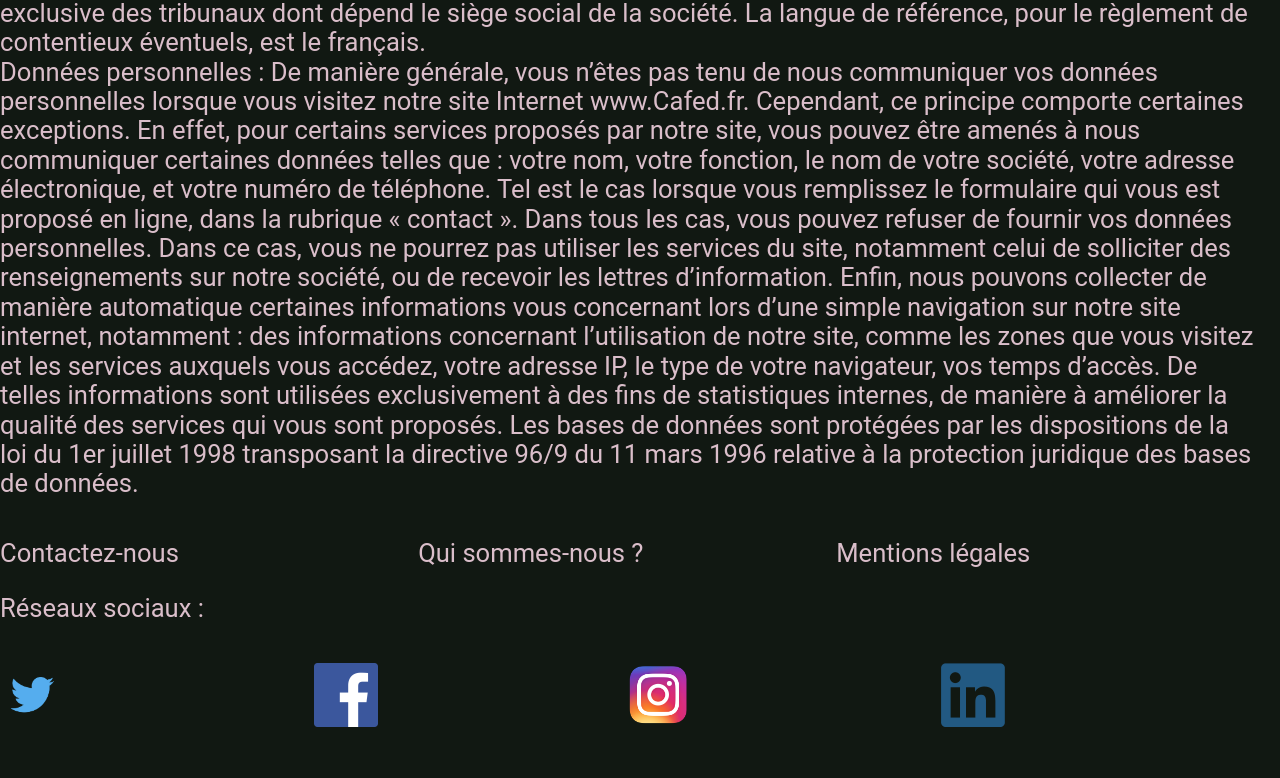
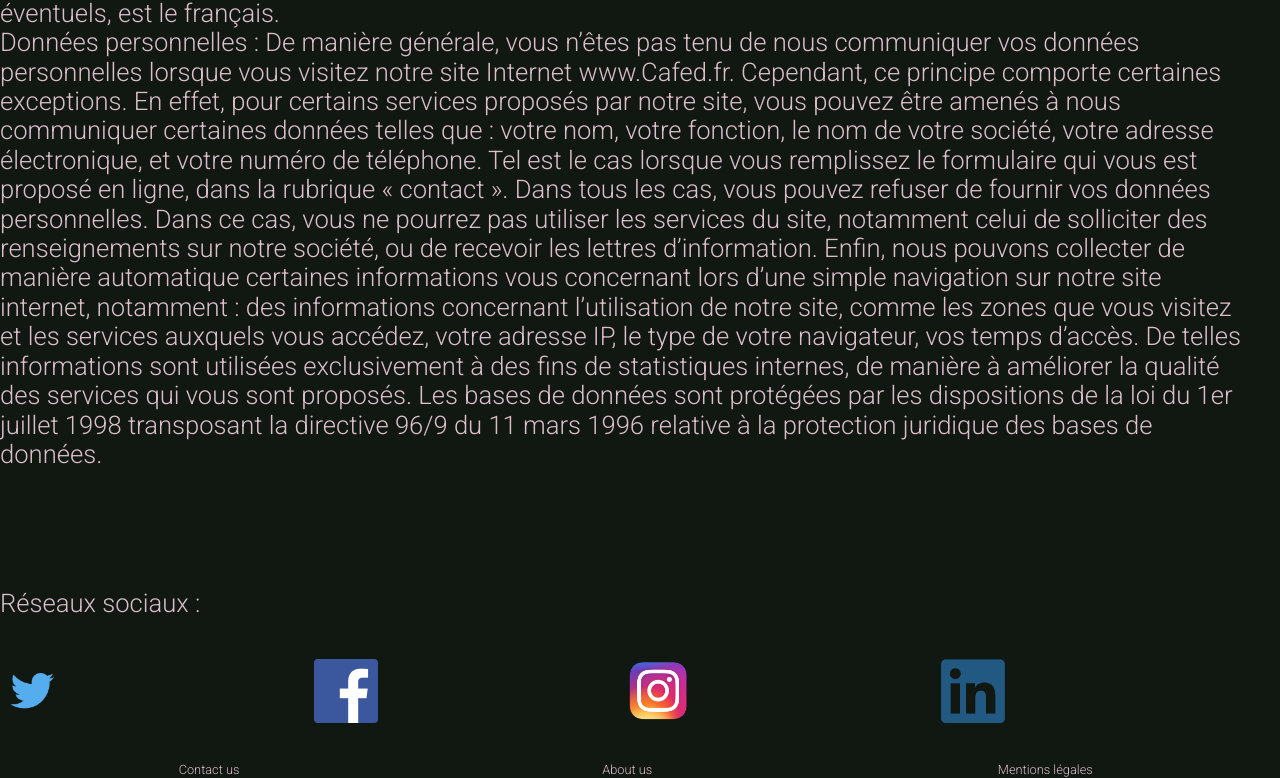
Before and after one commit to ECaffier/terredegeek, a website built with Parcel: page legal.html in a window 1280 px wide. Shown: the part 2567-3345 px from the top of the page. Before the commit the page ends 3294 px from the top, so only its background shows below. Built offline with nearby package versions, Linux system fonts and the light colour scheme.

Commit message:
fixing legal.html

```diff
--- a/legal.html
+++ b/legal.html
@@ -21,6 +21,12 @@
     <link rel="stylesheet" href="css/main.css">
 
     <meta name="theme-color" content="#fafafa">
+    <link rel="preconnect" href="https://fonts.gstatic.com">
+    <link href="https://fonts.googleapis.com/css2?family=Roboto:wght@300&display=swap" rel="stylesheet">
+    <link rel="preconnect" href="https://fonts.gstatic.com">
+    <link href="https://fonts.googleapis.com/css2?family=Libre+Baskerville:wght@700&family=Shadows+Into+Light&display=swap" rel="stylesheet">
+
+    <script src="https://kit.fontawesome.com/7e579ade86.js" crossorigin="anonymous"></script>
   </head>
 <!--my body contain all legal mention-->
 <body>
@@ -146,18 +152,18 @@
   </section>
 </main>
 <!-- my footer contain the twitter logo that send u to twitter, the mailto u also have in the header and the same "quisommesnous" link as in the header-->
-<footer>
-  <div class="footerMenu">
-    <a href="mailto:caffier.ed@gmail.com">Contactez-nous</a>
-    <a href ="quisommesnous.html">Qui sommes-nous ?</a>
-    <a href="legal.html">Mentions légales</a>
-  </div>
+<footer class="bottom">
   <p>Réseaux sociaux :</p>
   <div class="logoRsGlobal">
     <a href="https://twitter.com" target=_blank> <img class="logoRs" src="img/twitterlogo.png" alt="logo twitter"/></a>
     <a href="https://facebook.com" target=_blank> <img class="logoRs" src="img/facebooklogo.jpg" alt="logo facebook"/></a>
     <a href="https://instagram.com" target=_blank> <img class="logoRs" src="img/instalogo.png" alt="logo insta"/></a>
     <a href="https://linkedin.com" target=_blank> <img class="logoRs" src="img/linkedinlogo.jpg" alt="logo linkedin"/></a>
+  </div>
+  <div class="footerMenu">
+    <a class="footerSize" href="contactus.html">Contact us</a>
+    <a class="footerSize" href ="quisommesnous.html">About us</a>
+    <a class="footerSize" href="legal.html">Mentions légales</a>
   </div>
 </footer>
 
```
Lines whose indentation alone changed are shown as unchanged.
